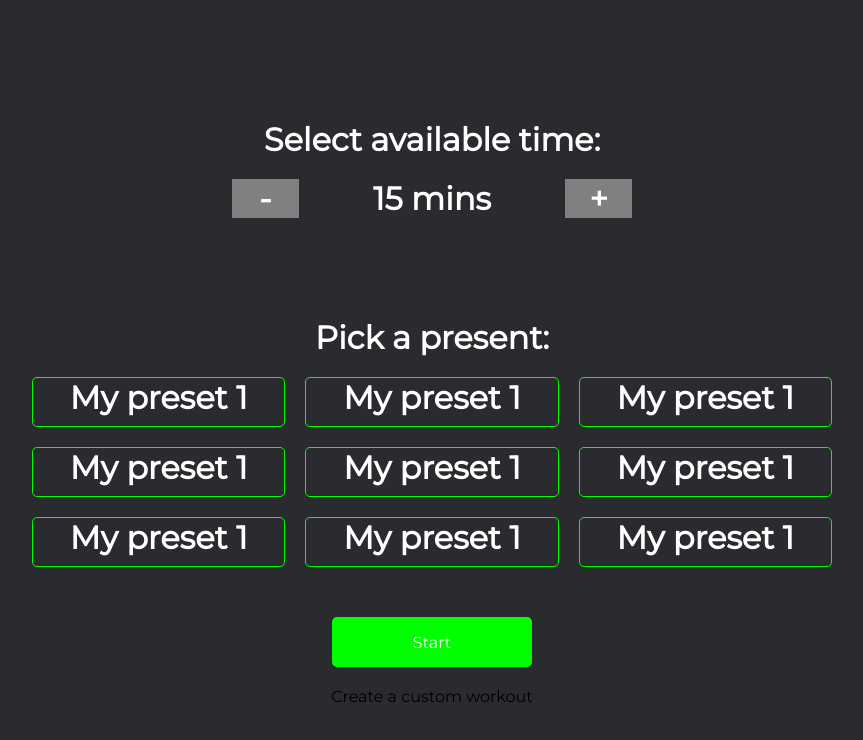
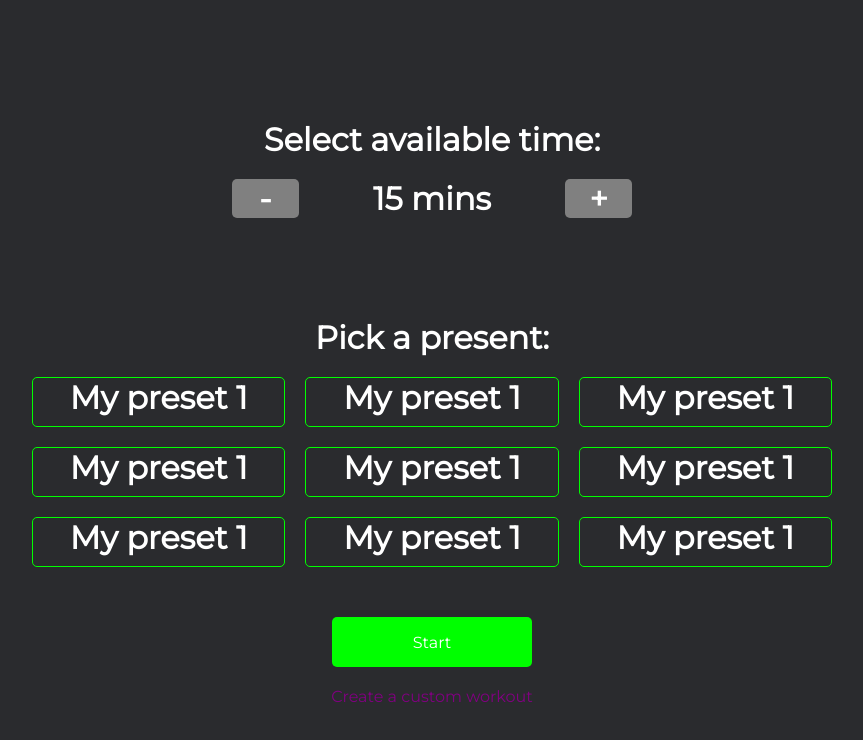
Before and after one commit to madzadev/workout, a Next.js app: page / in a window 1280 px wide. Shown: the top 740 px of the page, without its empty margins (208-1071 px from the left). Built offline with nearby package versions, Linux system fonts and the light colour scheme.

Commit message:
edit workout timer

```diff
--- a/components/WorkoutTimeSelector.module.css
+++ b/components/WorkoutTimeSelector.module.css
@@ -11,7 +11,7 @@
 .button {
   background-color: grey;
   cursor: pointer;
-  /* border-radius: 50%; */
+  border-radius: 5px;
 }
 
 .button:hover {
--- a/pages/index.js
+++ b/pages/index.js
@@ -54,7 +54,7 @@ export default function Home() {
 
       <StartWorkoutButton />
 
-      <p>Create a custom workout</p>
+      <p style={{ color: "purple" }}>Create a custom workout</p>
     </div>
   );
 }
```
